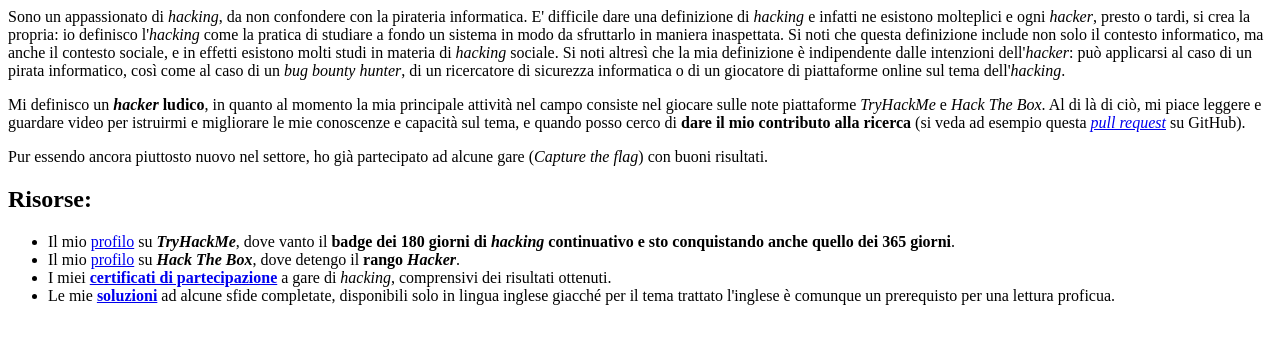
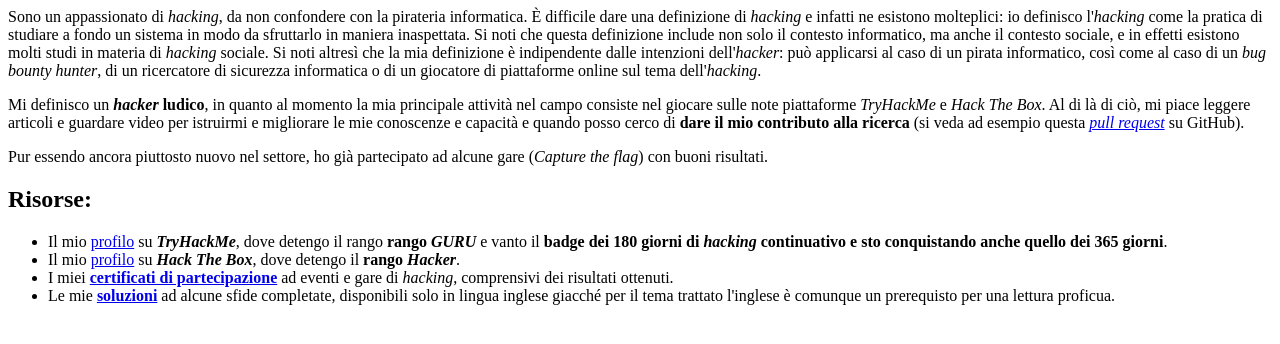
Before and after one commit to lsalvadore/www.lorenzosalvadore.it, a plain HTML site: page it/hacking/index.html in a window 1280 px wide. Drawn offline with Linux system fonts and the light colour scheme.

Commit message:
it/hacking/index.html: Improvements

```diff
--- a/it/hacking/index.html
+++ b/it/hacking/index.html
@@ -1,10 +1,10 @@
-<p>Sono un appassionato di <i>hacking</i>, da non confondere con la pirateria informatica. E' difficile dare una definizione di <i>hacking</i> e infatti ne esistono molteplici e ogni <i>hacker</i>, presto o tardi, si crea la propria: io definisco l'<i>hacking</i> come la pratica di studiare a fondo un sistema in modo da sfruttarlo in maniera inaspettata. Si noti che questa definizione include non solo il contesto informatico, ma anche il contesto sociale, e in effetti esistono molti studi in materia di <i>hacking</i> sociale. Si noti altresì che la mia definizione è indipendente dalle intenzioni dell'<i>hacker</i>: può applicarsi al caso di un pirata informatico, così come al caso di un <i>bug bounty hunter</i>, di un ricercatore di sicurezza informatica o di un giocatore di piattaforme online sul tema dell'<i>hacking</i>.</p>
-<p>Mi definisco un <b><i>hacker</i> ludico</b>, in quanto al momento la mia principale attività nel campo consiste nel giocare sulle note piattaforme <i>TryHackMe</i> e <i>Hack The Box</i>. Al di là di ciò, mi piace leggere e guardare video per istruirmi e migliorare le mie conoscenze e capacità sul tema, e quando posso cerco di <b>dare il mio contributo alla ricerca</b> (si veda ad esempio questa <a href="https://github.com/LiveOverflow/security-research/pull/3"><i>pull request</i></a> su GitHub).</p>
+<p>Sono un appassionato di <i>hacking</i>, da non confondere con la pirateria informatica. È difficile dare una definizione di <i>hacking</i> e infatti ne esistono molteplici: io definisco l'<i>hacking</i> come la pratica di studiare a fondo un sistema in modo da sfruttarlo in maniera inaspettata. Si noti che questa definizione include non solo il contesto informatico, ma anche il contesto sociale, e in effetti esistono molti studi in materia di <i>hacking</i> sociale. Si noti altresì che la mia definizione è indipendente dalle intenzioni dell'<i>hacker</i>: può applicarsi al caso di un pirata informatico, così come al caso di un <i>bug bounty hunter</i>, di un ricercatore di sicurezza informatica o di un giocatore di piattaforme online sul tema dell'<i>hacking</i>.</p>
+<p>Mi definisco un <b><i>hacker</i> ludico</b>, in quanto al momento la mia principale attività nel campo consiste nel giocare sulle note piattaforme <i>TryHackMe</i> e <i>Hack The Box</i>. Al di là di ciò, mi piace leggere articoli e guardare video per istruirmi e migliorare le mie conoscenze e capacità e quando posso cerco di <b>dare il mio contributo alla ricerca</b> (si veda ad esempio questa <a href="https://github.com/LiveOverflow/security-research/pull/3"><i>pull request</i></a> su GitHub).</p>
 <p>Pur essendo ancora piuttosto nuovo nel settore, ho già partecipato ad alcune gare (<i>Capture the flag</i>) con buoni risultati.</p>
 <h2>Risorse:</h2>
 <ul>
-	<li>Il mio <a href="https://tryhackme.com/p/salvadore">profilo</a> su <b><i>TryHackMe</i></b>, dove vanto il <b>badge dei 180 giorni di <i>hacking</i> continuativo e sto conquistando anche quello dei 365 giorni</b>.</li>
+	<li>Il mio <a href="https://tryhackme.com/p/salvadore">profilo</a> su <b><i>TryHackMe</i></b>, dove detengo il rango <b>rango <i>GURU</i></b> e vanto il <b>badge dei 180 giorni di <i>hacking</i> continuativo e sto conquistando anche quello dei 365 giorni</b>.</li>
 	<li>Il mio <a href="https://app.hackthebox.com/profile/855831">profilo</a> su <b><i>Hack The Box</i></b>, dove detengo il <b>rango <i>Hacker</i></b>.</li>
-	<li>I miei <b><a href="ctf-certificates.html">certificati di partecipazione</a></b> a gare di <i>hacking</i>, comprensivi dei risultati ottenuti.</li>
+	<li>I miei <b><a href="ctf-certificates.html">certificati di partecipazione</a></b> ad eventi e gare di <i>hacking</i>, comprensivi dei risultati ottenuti.</li>
 	<li>Le mie <b><a href="writeups.html">soluzioni</a></b> ad alcune sfide completate, disponibili solo in lingua inglese giacché per il tema trattato l'inglese è comunque un prerequisto per una lettura proficua.</li>
 </ul>
```
